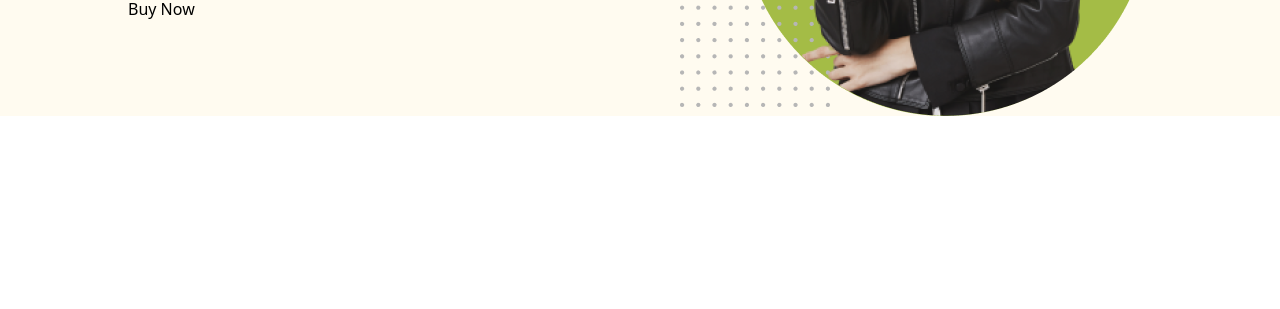
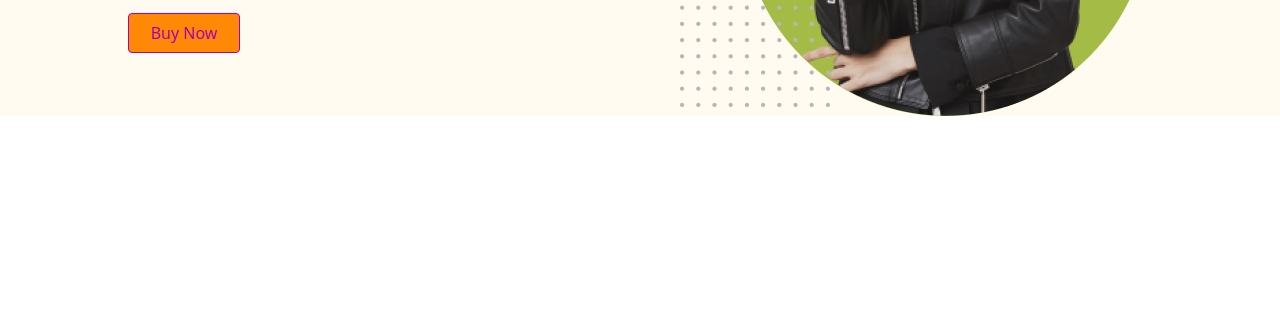
Before and after one commit to Developer-Shuvo/Fashion, a plain HTML site: page index.html in a window 1280 px wide. Shown: the part 491-800 px from the top of the page. Drawn offline with nearby package versions, Linux system fonts and the light colour scheme.

Commit message:
Banner Section Edit

```diff
--- a/index.html
+++ b/index.html
@@ -50,7 +50,7 @@
 
                 <p class="text-[#3E3E3E] mt-1">Lorem Ipsum is simply dummy text of the printing <br> and typesetting industry.</p>
 
-                <button>Buy Now</button>
+                <button class="bg-orange-400 rounded cursor-pointer text-fuchsia-700 h-10 w-28 border mt-4">Buy Now</button>
             </div>
 
             <!-- ___banner-img___ -->
```
